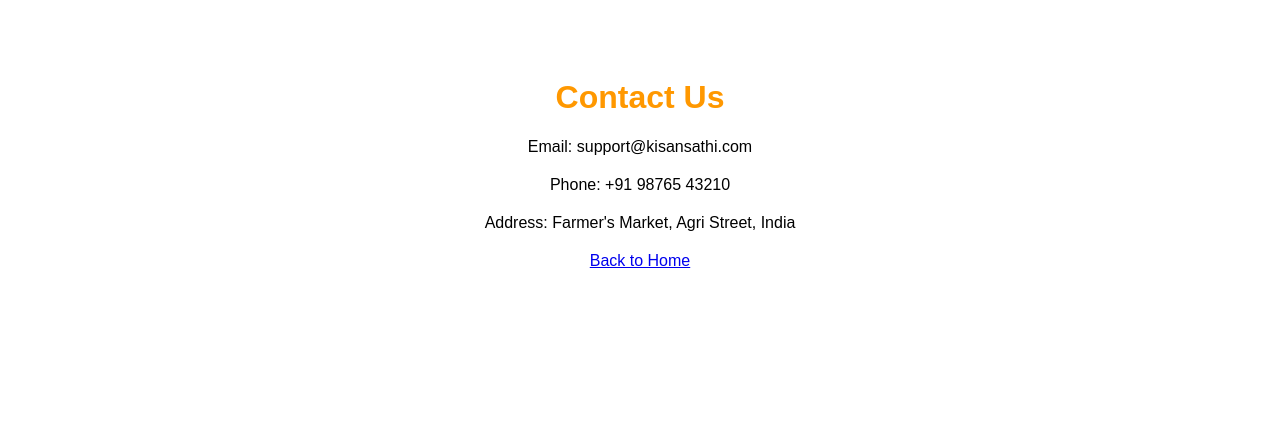
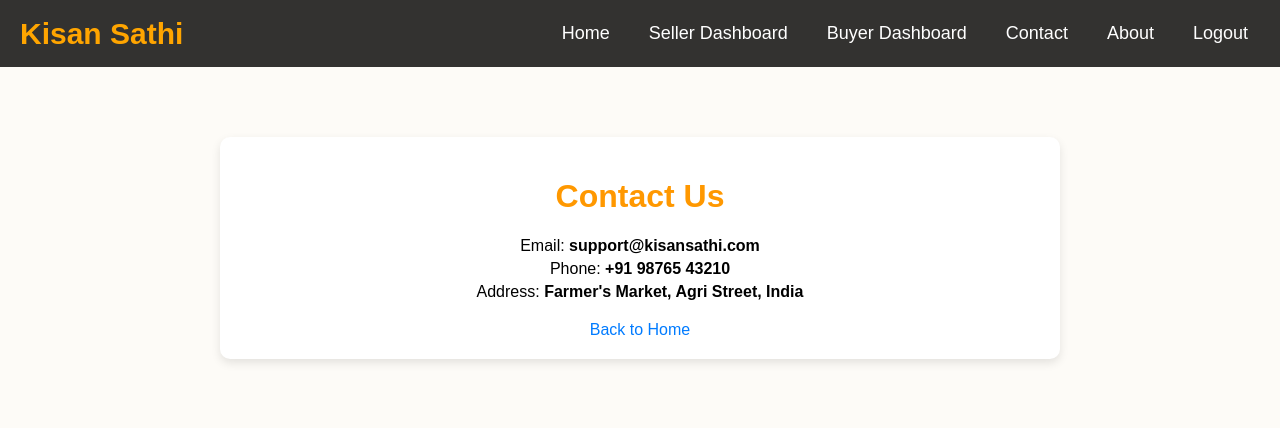
Before and after one commit to akhilrajawat/kisan__sathi, a Django app: page /contact/ in a window 1280 px wide. Shown: the top 428 px of the page. Run offline with Django 5.2, Linux system fonts and the light colour scheme.

Commit message:
third commit

```diff
--- a/kisan_sathi/accounts/templates/accounts/contact.html
+++ b/kisan_sathi/accounts/templates/accounts/contact.html
@@ -1,3 +1,6 @@
+{% extends 'base.html' %}
+
+{% block content %}
 <!DOCTYPE html>
 <html lang="en">
 <head>
@@ -7,23 +10,132 @@
     <style>
         body {
             font-family: Arial, sans-serif;
+            background-color: #fdfbf7;
+            margin: 0;
+            padding: 0;
+        }
+
+        .container {
+            max-width: 800px;
+            margin: 50px auto;
+            background: white;
+            padding: 20px;
+            border-radius: 10px;
+            box-shadow: 0px 4px 10px rgba(0, 0, 0, 0.1);
+        }
+
+        h1 {
             text-align: center;
-            padding: 50px;
-        }
-        h1 {
             color: #ff9800;
         }
+
         p {
-            max-width: 600px;
-            margin: 20px auto;
+            text-align: center;
+        }
+
+        .contact-info {
+            text-align: center;
+            margin-bottom: 20px;
+        }
+
+        .contact-info p {
+            margin: 5px 0;
+            font-size: 16px;
+        }
+
+        .form-container {
+            display: flex;
+            flex-wrap: wrap;
+            gap: 10px;
+            justify-content: space-between;
+        }
+
+        .form-container input,
+        .form-container textarea {
+            width: calc(50% - 10px);
+            padding: 10px;
+            border: 1px solid #ccc;
+            border-radius: 5px;
+            font-size: 16px;
+        }
+
+        .form-container input.full-width,
+        .form-container textarea {
+            width: 100%;
+        }
+
+        textarea {
+            height: 100px;
+            resize: none;
+        }
+
+        .submit-btn {
+            display: block;
+            width: 100%;
+            background-color: #ff9800;
+            color: white;
+            border: none;
+            padding: 10px;
+            font-size: 18px;
+            border-radius: 5px;
+            cursor: pointer;
+            margin-top: 15px;
+        }
+
+        .submit-btn:hover {
+            background-color: #e68900;
+        }
+
+        .back-home {
+            text-align: center;
+            display: block;
+            margin-top: 15px;
+            font-size: 16px;
+            color: #007bff;
+            text-decoration: none;
+        }
+
+        .back-home:hover {
+            text-decoration: underline;
+        }
+
+        @media (max-width: 600px) {
+            .form-container {
+                flex-direction: column;
+            }
+            .form-container input {
+                width: 100%;
+            }
         }
     </style>
 </head>
 <body>
-    <h1>Contact Us</h1>
-    <p>Email: support@kisansathi.com</p>
-    <p>Phone: +91 98765 43210</p>
-    <p>Address: Farmer's Market, Agri Street, India</p>
-    <a href="{% url 'home' %}">Back to Home</a>
+
+    <div class="container">
+        <h1>Contact Us</h1>
+
+        <div class="contact-info">
+            <p>Email: <strong>support@kisansathi.com</strong></p>
+            <p>Phone: <strong>+91 98765 43210</strong></p>
+            <p>Address: <strong>Farmer's Market, Agri Street, India</strong></p>
+        </div>
+{% comment %}
+        <form action="{% url 'contact_view' %}" method="POST">
+            {% csrf_token %}
+            <div class="form-container">
+                <input type="text" name="first_name" placeholder="First Name*" required>
+                <input type="text" name="last_name" placeholder="Last Name*" required>
+                <input type="email" name="email" placeholder="E-mail*" required>
+                <input type="tel" name="phone" placeholder="Phone Number*" required>
+                <input type="text" name="subject" class="full-width" placeholder="Subject">
+                <textarea name="message" class="full-width" placeholder="Message"></textarea>
+            </div>
+            <button type="submit" class="submit-btn">Send Message</button>
+        </form> {% endcomment %}
+
+        <a href="{% url 'home' %}" class="back-home">Back to Home</a>
+    </div>
+
 </body>
 </html>
+{% endblock %}
--- a/kisan_sathi/accounts/urls.py
+++ b/kisan_sathi/accounts/urls.py
@@ -15,4 +15,5 @@ urlpatterns = [
 
 
 
+
 ]
```
Also changed, not shown: kisan_sathi/accounts/templates/accounts/about.html (+6 -1 lines), kisan_sathi/accounts/templates/accounts/login.html (+8 -0 lines), kisan_sathi/kisan_sathi/settings.py (+9 -0 lines), kisan_sathi/db.sqlite3.
